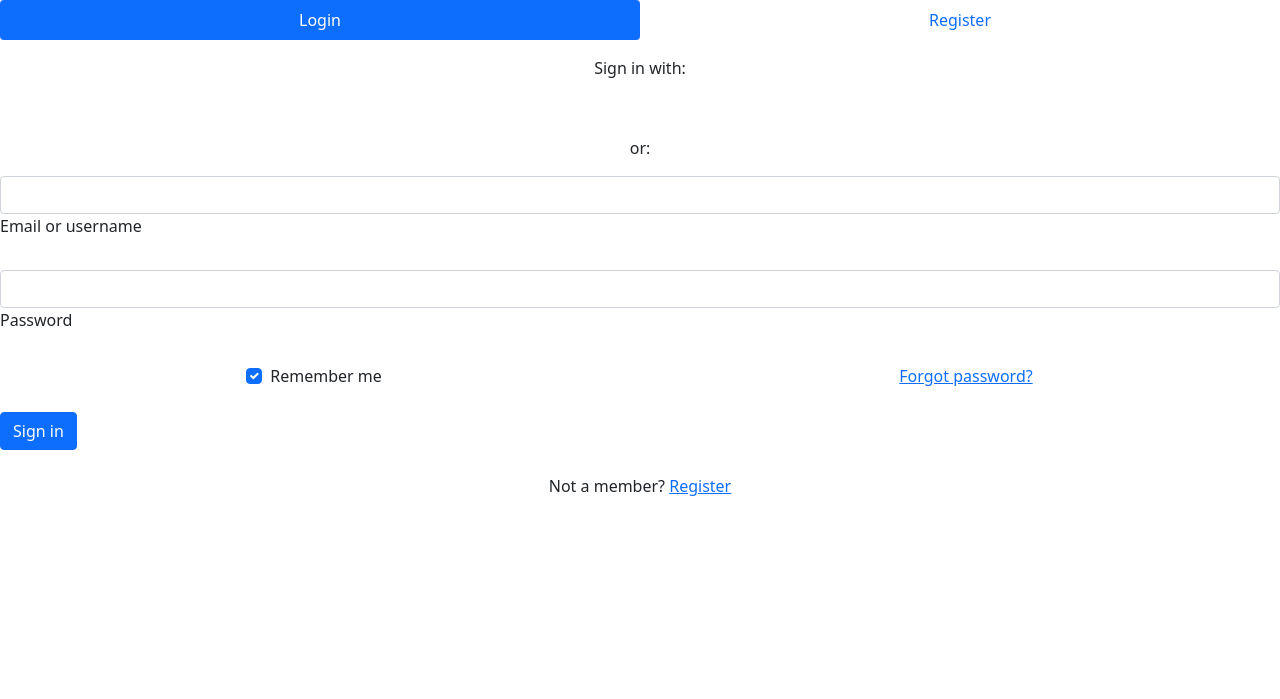
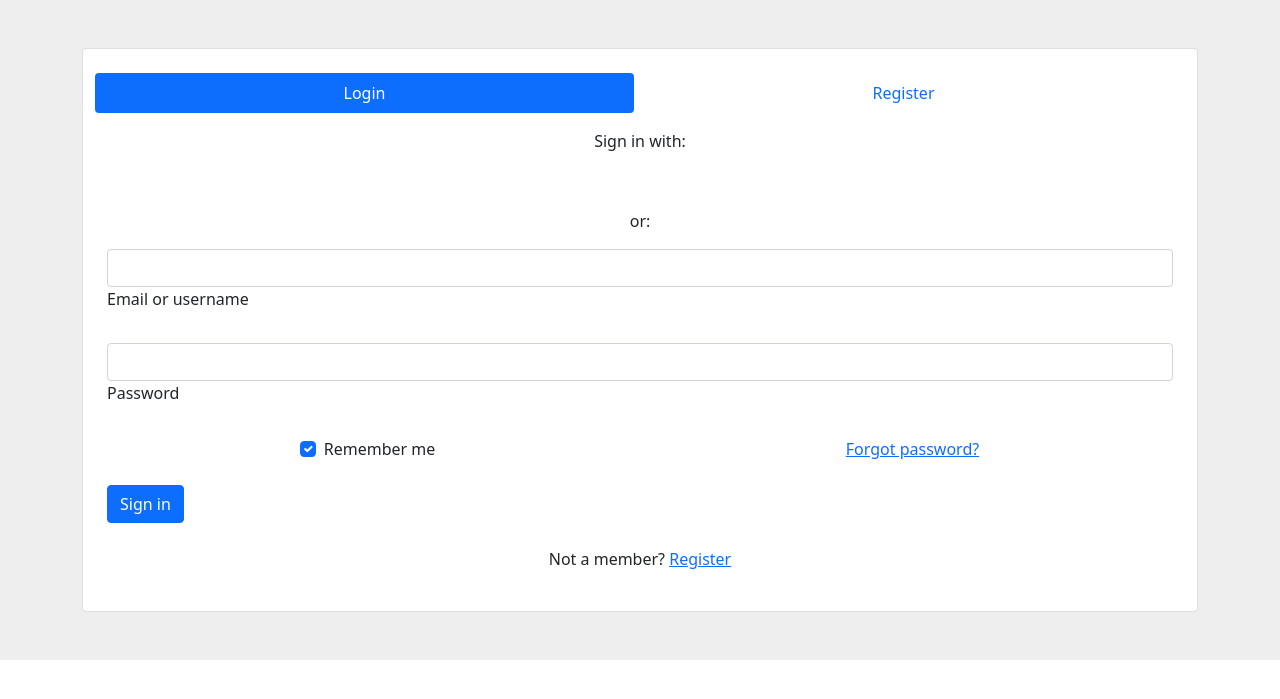
Before and after one commit to alhcomer/game_ecommerce_site, a Django app: page /login/ in a window 1280 px wide. Shown: the part 76-775 px from the top of the page. Run offline with Django 4.2, Linux system fonts and the light colour scheme; data that the repository does not hold is empty.

Commit message:
saved login page

```diff
--- a/templates/gaming_shop/login.html
+++ b/templates/gaming_shop/login.html
@@ -2,8 +2,17 @@
 {% load static %}
 {% block title %} Login {% endblock title %}
 
+{% block content %}
+<section class="h-100 h-custom" style="background-color: #eee;">
+  <div class="container py-5 h-100">
+    <div class="row d-flex justify-content-center align-items-center h-100">
+      <div class="col">
+        <div class="card">
+          <div class="card-body p-4">
 
-{% block content %}
+            <div class="row">
+
+
 <!-- Pills navs -->
 <ul class="nav nav-pills nav-justified mb-3" id="ex1" role="tablist">
     <li class="nav-item" role="presentation">
@@ -141,11 +150,23 @@
           </label>
         </div>
 
+        <div class="row-mb-4">
+          <div class="col-md-6 d-flex justify-content-center">
+            <button type="submit" class="btn btn-primary">Sign out</button>
+          </div>
+        </div>
         <!-- Submit button -->
-        <button type="submit" class="btn btn-primary btn-block mb-3">Sign in</button>
+
+
       </form>
     </div>
   </div>
   <!-- Pills content -->
+</div>
+</div>
+</div>
+</div>
+</div>
+</section>
 
-  {% endblock content %}
+{% endblock content %}
```
